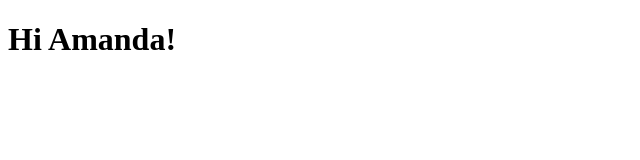
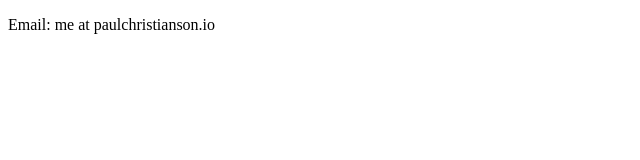
Before and after one commit to geometros/paulchristianson.io, a plain HTML site: page index.html in a window 1280 px wide. Shown: the whole page, without its empty margins (0-640 px from the left). Drawn offline with Linux system fonts and the light colour scheme.

Commit message:
Update index.html

```diff
--- a/index.html
+++ b/index.html
@@ -6,7 +6,7 @@
   <title>Document</title>
 </head>
 <body>
-  <h1>Hi Amanda!</h1>
+  <p>Email: me at paulchristianson.io</p>
   <div><p></p></div>
   <div><p></p></div>
   <div><p></p></div>
```
